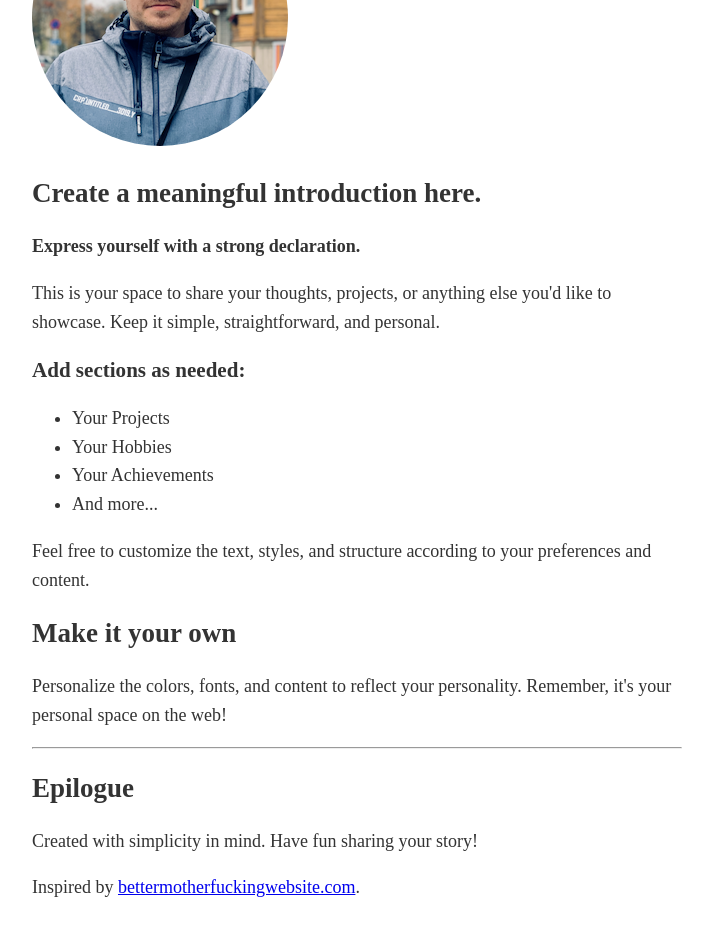
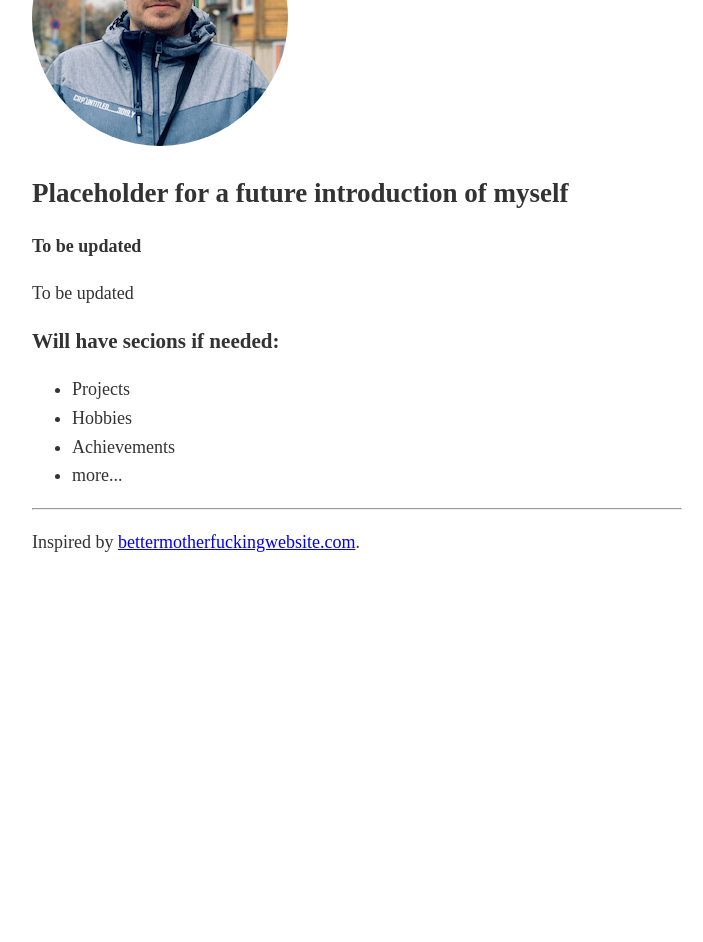
Before and after one commit to Shiaulis/andrius.ee, a plain HTML site: page index.html in a window 1280 px wide. Shown: the part 246-1188 px from the top of the page, without its empty margins (283-986 px from the left). After the commit the page ends 843 px from the top, so only its background shows below. Drawn offline with Linux system fonts and the light colour scheme.

Commit message:
Change index page description

```diff
--- a/index.html
+++ b/index.html
@@ -27,29 +27,23 @@
 </head>
 <body>
     <header>
-        <h1>Hello 👋🏾 my name is Andrius</h1>
+        <h1>Hello 👋🏾 My name is Andrius</h1>
 	<aside>I'm an iOS Developer @<a href="https://pipedrive.com">Pipedrive</a>.</aside>
     </header>
 
     <img src="images/andrius-256.png" alt="Andrius" />
 
-    <h2>Create a meaningful introduction here.</h2>
-    <p><strong>Express yourself with a strong declaration.</strong></p>
-    <p>This is your space to share your thoughts, projects, or anything else you'd like to showcase. Keep it simple, straightforward, and personal.</p>
-    <h3>Add sections as needed:</h3>
+    <h2>Placeholder for a future introduction of myself</h2>
+    <p><strong>To be updated</strong></p>
+    <p>To be updated</p>
+    <h3>Will have secions if needed:</h3>
     <ul>
-        <li>Your Projects</li>
-        <li>Your Hobbies</li>
-        <li>Your Achievements</li>
-        <li>And more...</li>
+        <li>Projects</li>
+        <li>Hobbies</li>
+        <li>Achievements</li>
+        <li>more...</li>
     </ul>
-    <p>Feel free to customize the text, styles, and structure according to your preferences and content.</p>
-    <h2>Make it your own</h2>
-    <p>Personalize the colors, fonts, and content to reflect your personality. Remember, it's your personal space on the web!</p>
     <hr>
-    <h2>Epilogue</h2>
-    <p>Created with simplicity in mind. Have fun sharing your story!</p>
-
     <!-- Acknowledge the source of inspiration -->
     <p>Inspired by <a href="http://bettermotherfuckingwebsite.com" target="_blank">bettermotherfuckingwebsite.com</a>.</p>
 </body>
```
